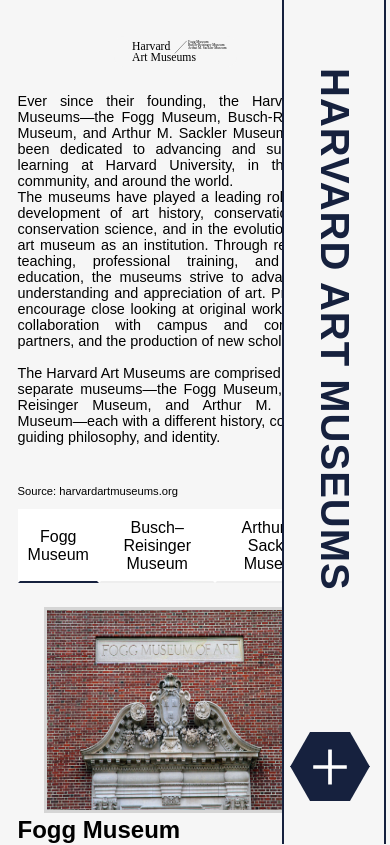
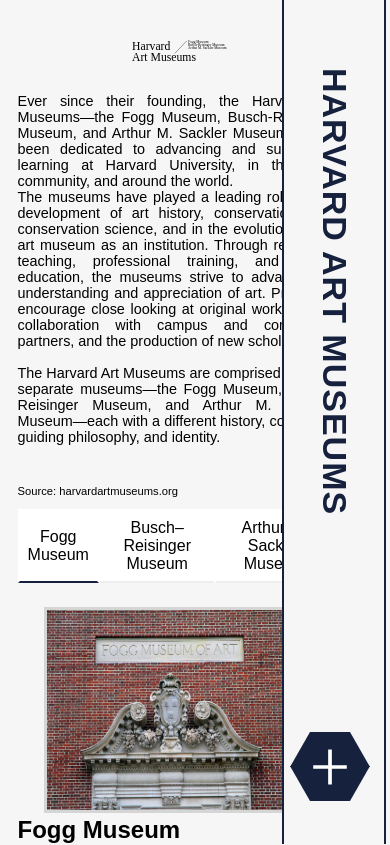
Before and after one commit to FredyLy/Wild_Art_Museums, a React (Create React App) app: page /ham in a window 390 px wide. Shown: the top 845 px of the page. Built offline with nearby package versions, Linux system fonts and the light colour scheme; some icons are missing.

Commit message:
resinzing location page title

```diff
--- a/src/components/Location/Location.css
+++ b/src/components/Location/Location.css
@@ -18,7 +18,7 @@
     position: fixed;
     display: flex;
     align-items: center;
-    font-size: 17px;
+    font-size: 19px;
     width: 125px;
     transition: 1s;
     top: 8%;
@@ -31,7 +31,6 @@
 
     #location_page-title {
         width: 100px;
-        font-size: 15px;
     }
 }
 
@@ -51,7 +50,7 @@
     }
 
     #location_page-title {
-        font-size: 20px;
+        font-size: 17px;
         width: 100px;
     }
 }
```
